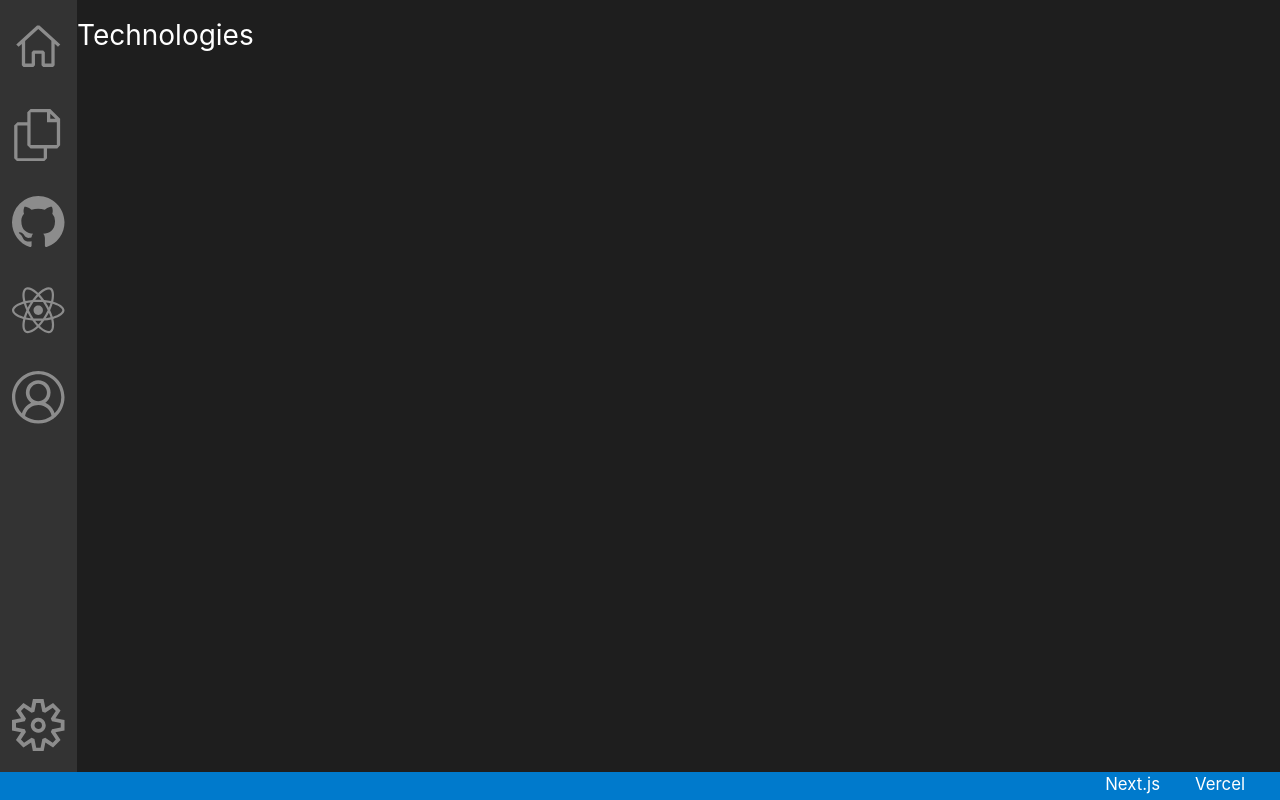
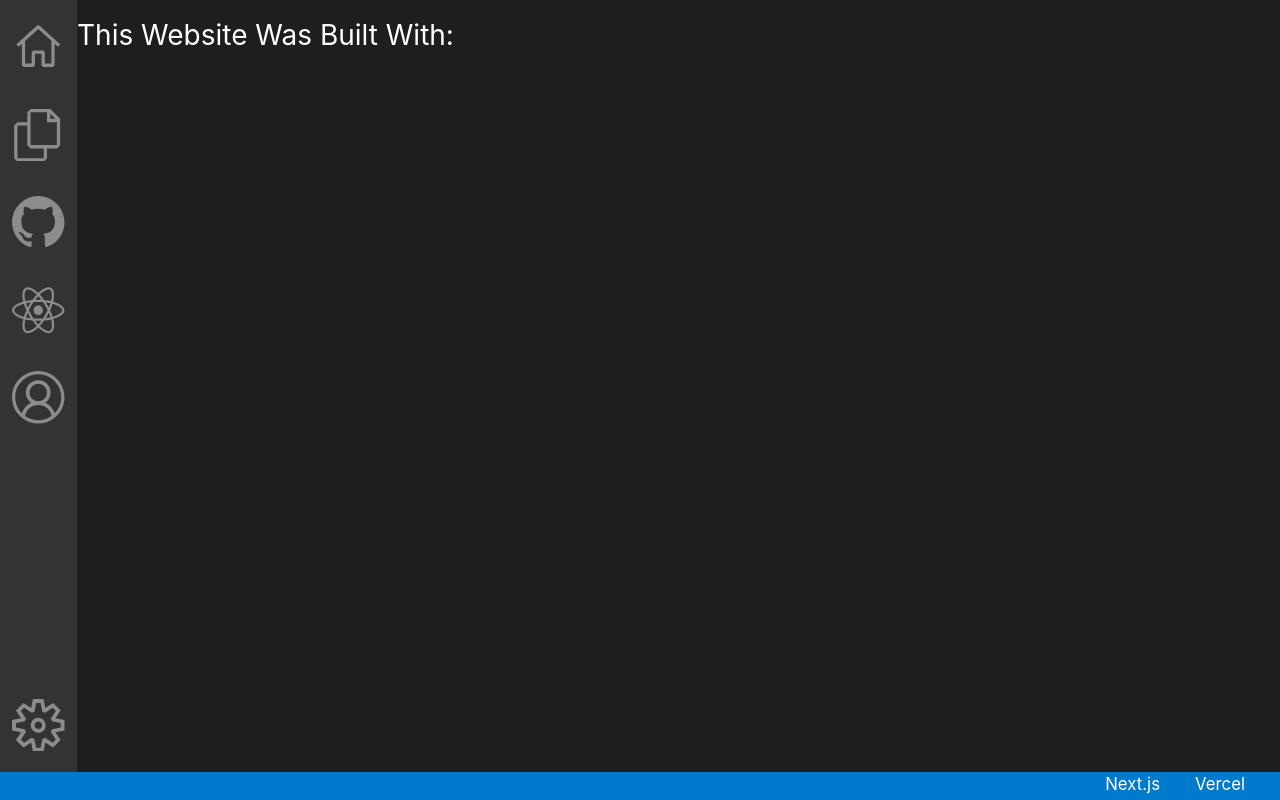
Before and after one commit to DakotaP22/my-portfolio, a Next.js app: page /technologies in a window 1280 px wide. Built offline with nearby package versions, Linux system fonts and the light colour scheme.

Commit message:
Adjusts Technologies page header language

```diff
--- a/pages/technologies.tsx
+++ b/pages/technologies.tsx
@@ -2,7 +2,7 @@ import { NextPage } from "next"
 
 const Technologies: NextPage = () => {
   return (
-      <h1>Technologies</h1>
+      <h1>This Website Was Built With:</h1>
   )
 }
 
```
